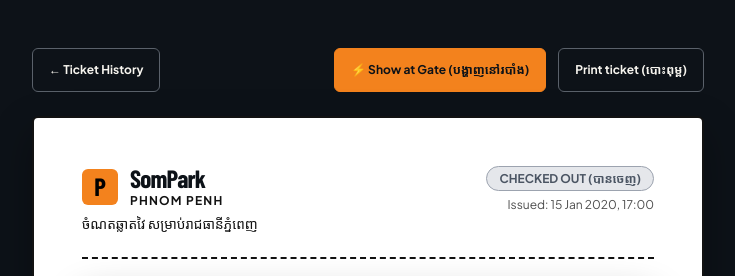
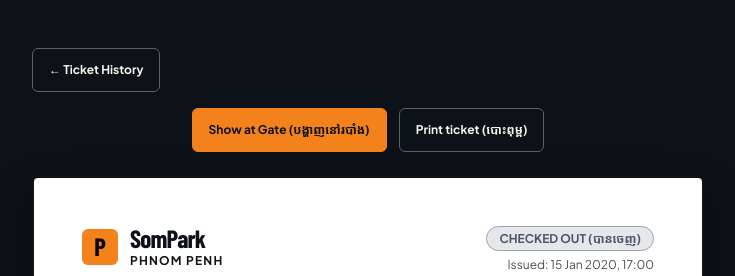
Before and after one commit to MEROW-git/Parking-Slot-MGM, a Django app: page /ticket/ in a window 1280 px wide. Shown: the part 81-357 px from the top of the page, without its empty margins (272-1007 px from the left). Run offline with Django 5.2, Linux system fonts and the light colour scheme; a user stored in the database is signed in; data comes from the database, SQL or seed files in the repository; tables that the repository leaves empty hold one stand-in row (values such as "Sample post"); some web fonts are replaced.

Commit message:
fix: center ticket actions and remove gate button emoji

```diff
--- a/parking_zones/templates/parking_zones/ticket.html
+++ b/parking_zones/templates/parking_zones/ticket.html
@@ -9,7 +9,7 @@
   </a>
   <div class="sp-ticket-actions-group">
     <a href="{% url 'ticket_gate_mode' reservation.ticket_code %}" class="sp-btn sp-btn-primary sp-btn-sm" id="btn-show-gate-mode" title="Fullscreen high-contrast QR for gate scanner">
-      ⚡ Show at Gate (បង្ហាញនៅរបាំង)
+      Show at Gate (បង្ហាញនៅរបាំង)
     </a>
     <button onclick="window.print()" class="sp-btn sp-btn-secondary sp-btn-sm" id="btn-print-ticket">
       Print ticket (បោះពុម្ព)
--- a/static/css/sompark.css
+++ b/static/css/sompark.css
@@ -2675,14 +2675,15 @@ code {
   margin-inline: auto;
   margin-block-end: var(--space-md);
   display: flex;
-  justify-content: space-between;
-  align-items: center;
-  flex-wrap: wrap;
+  flex-direction: column;
+  align-items: flex-start;
   gap: var(--space-sm);
 }
 
 .sp-ticket-actions-group {
   display: flex;
+  width: 100%;
+  justify-content: center;
   flex-wrap: wrap;
   gap: var(--space-xs);
   align-items: center;
--- a/users/templates/users/dashboard.html
+++ b/users/templates/users/dashboard.html
@@ -89,6 +89,9 @@
     <section class="sp-dashboard-active-box" id="dashboard-active-reservation" aria-labelledby="active-res-heading" data-reveal="up">
       <div class="sp-dashboard-active-header">
         <div>
+          <span class="sp-avail-badge available" style="margin-bottom:0.35rem; display:inline-flex;">
+            <span class="sp-dot"></span> CURRENT ACTIVE SESSION
+          </span>
           {% if active_reservation.status == 'CHECKED_IN' %}
             <span class="sp-avail-badge available" style="margin-bottom:0.35rem; display:inline-flex; background:rgba(34,197,94,0.2); color:#4ade80;">
               <span class="sp-dot"></span> PARKED IN SESSION (កំពុងចត)
```
